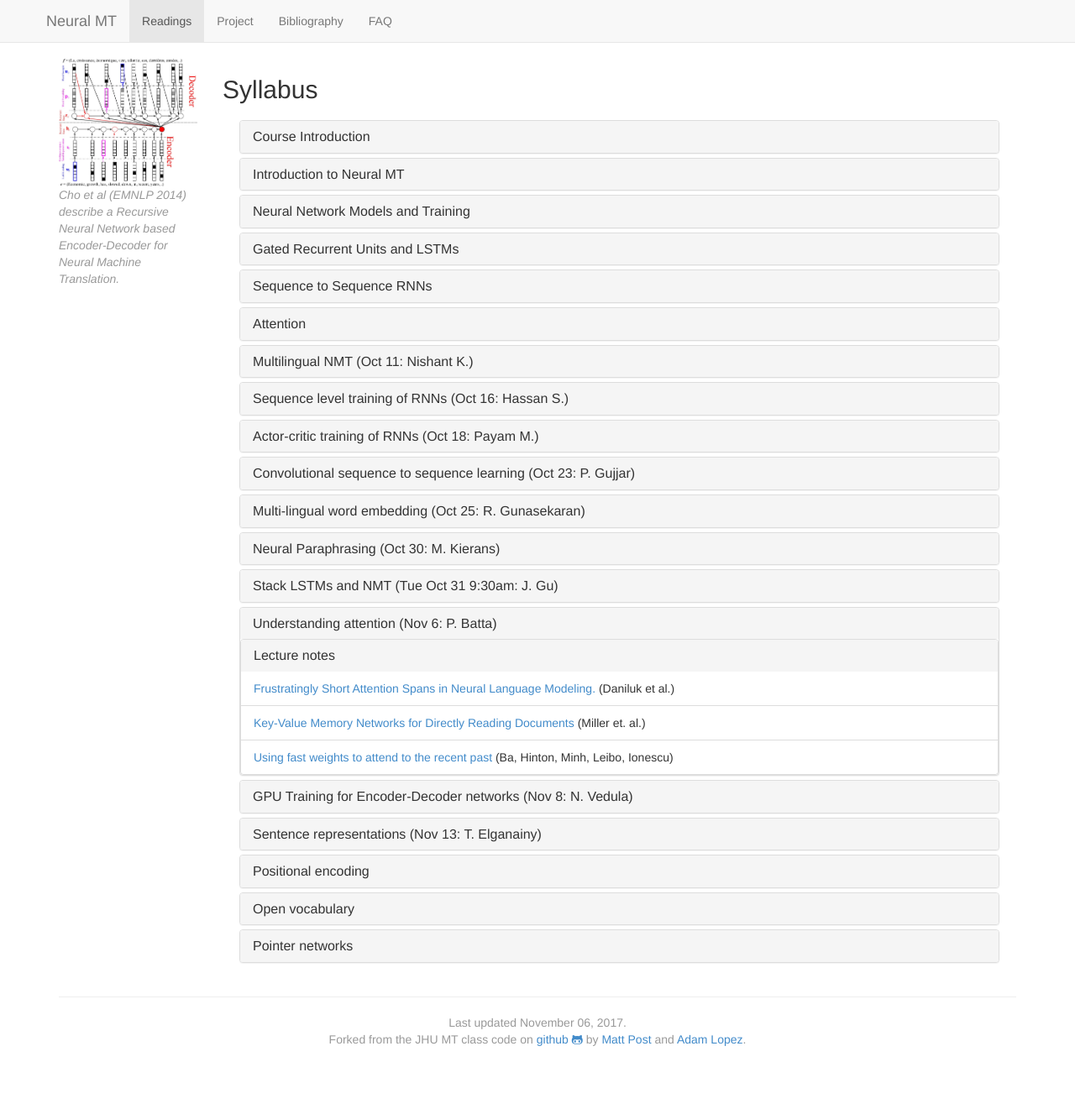
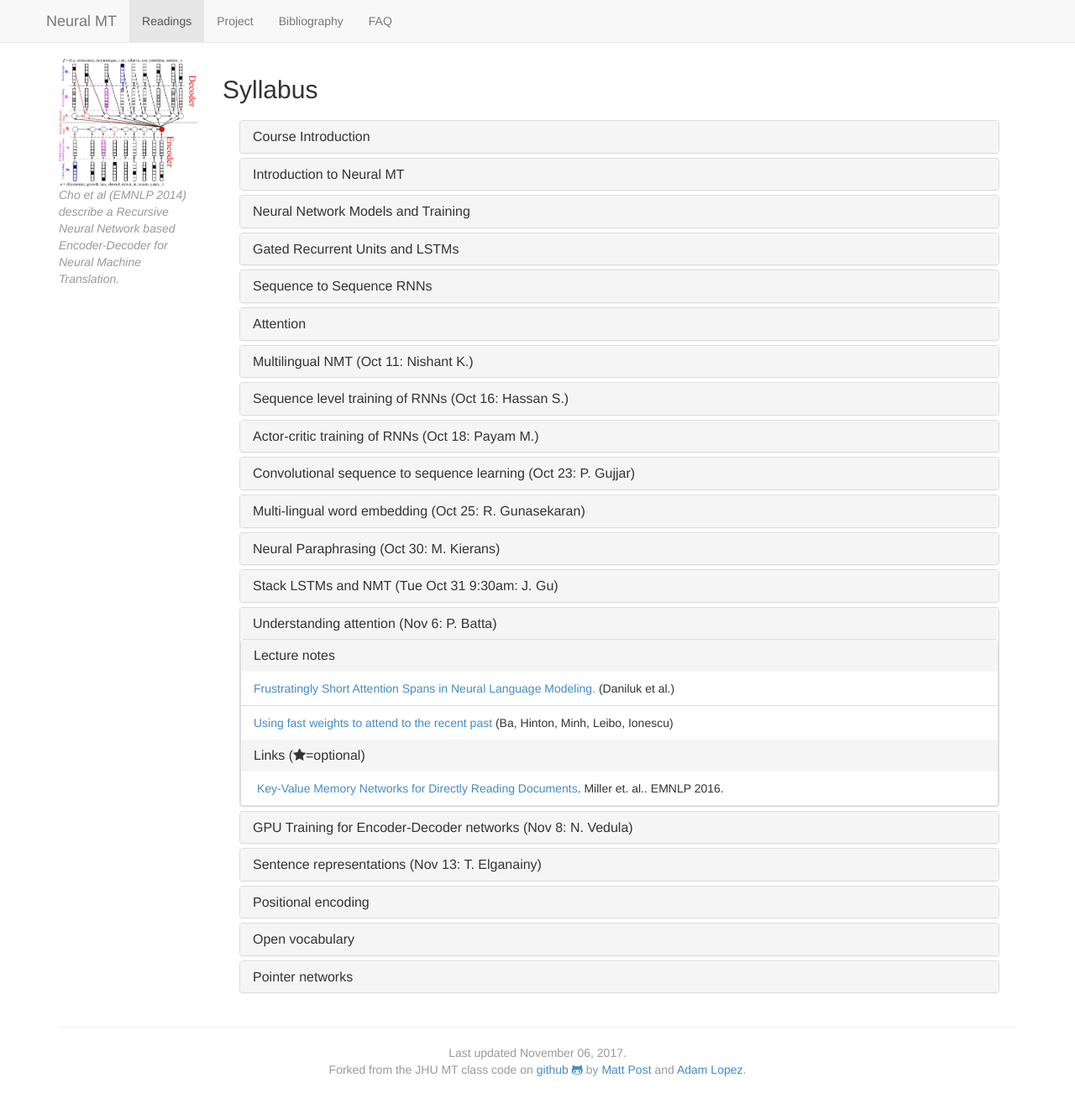
Before and after one commit to anoopsarkar/neuralmt-class, a Jekyll site: the page built from syllabus.md, in a window 1280 px wide and 1324 px high. Shown: the top 1321 px of the window at 84% size. Built offline with Jekyll 4.4.1, drawn with Linux system fonts in a browser that asks for light colours; nearby versions of some CDN libraries; part of the change alters nothing that is shown.

Commit message:
made extra pub for today optional

```diff
--- a/_data/syllabus.yaml
+++ b/_data/syllabus.yaml
@@ -314,14 +314,15 @@
       author: Daniluk et al.
       url: "https://arxiv.org/abs/1702.04521"
       citation: "ICLR 2017"
+    - title: "Using fast weights to attend to the recent past"
+      author: Ba, Hinton, Minh, Leibo, Ionescu
+      url: "https://arxiv.org/abs/1610.06258"
+      citation: "NIPS 2016"
+  links:
     - title: "Key-Value Memory Networks for Directly Reading Documents"
       author: Miller et. al.
       url: "http://www.aclweb.org/anthology/D16-1147"
       citation: "EMNLP 2016"
-    - title: "Using fast weights to attend to the recent past"
-      author: Ba, Hinton, Minh, Leibo, Ionescu
-      url: "https://arxiv.org/abs/1610.06258"
-      citation: "NIPS 2016"
 - title: "GPU Training for Encoder-Decoder networks (Nov 8: N. Vedula)"
   tag: autobatch
   include: true
```
